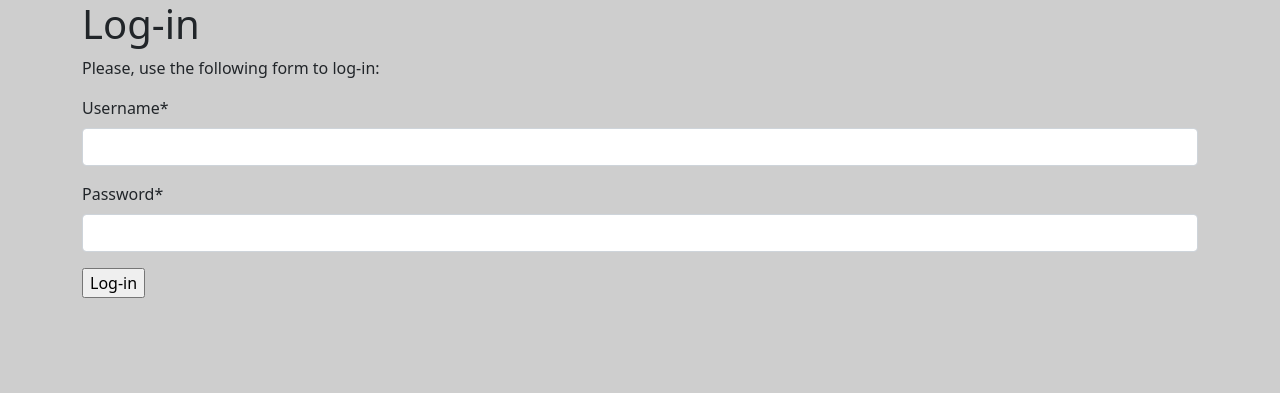
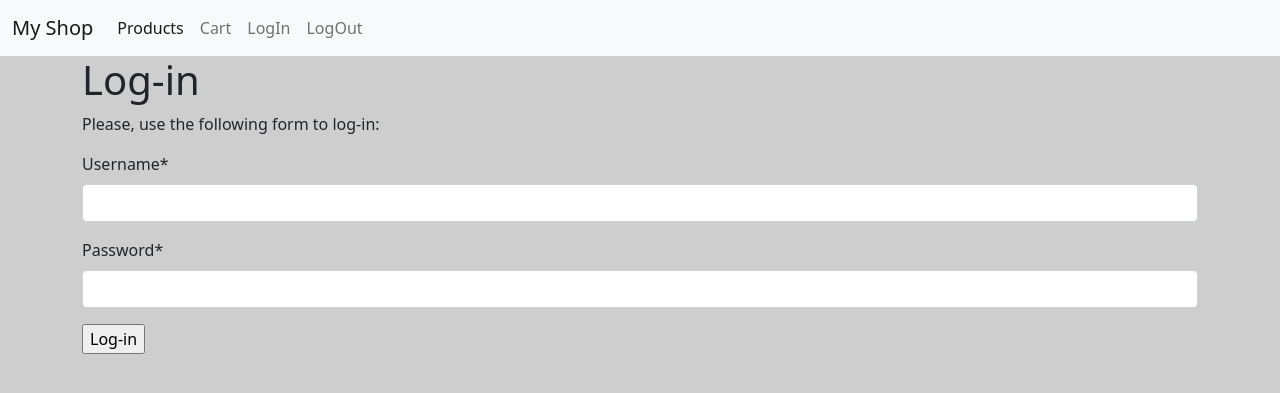
Before and after one commit to m0shanya/diplom, a Django app: page /login/ in a window 1280 px wide. Shown: the top 393 px of the page. Run offline with Django 4.2, Linux system fonts and the light colour scheme; some libraries are stand-ins or nearby versions.

Commit message:
add navbar, validation, cart

```diff
--- a/diplom/cart/forms.py
+++ b/diplom/cart/forms.py
@@ -1,6 +1,6 @@
 from django import forms
 
-PRODUCT_QUANTITY_CHOICES = [(i, str(i)) for i in range(1, 21)]
+PRODUCT_QUANTITY_CHOICES = [(i, str(i)) for i in range(1, 101)]
 
 
 class CartAddProductForm(forms.Form):
--- a/diplom/shop/views.py
+++ b/diplom/shop/views.py
@@ -20,34 +20,39 @@ def product_details_view(request, product_id):
     product = get_object_or_404(Product, id=product_id)
     product_cart_form = CartAddProductForm()
     if request.method == "POST":
-        if request.POST.get("count"):
-            Buy.objects.create(purchase=product, user=request.user, count=request.POST.get("count"))
-            return redirect("product_details_view", product_id=product_id)
+        if request.user.is_authenticated:
+            if request.POST.get("count"):
+                Buy.objects.create(purchase=product, user=request.user, count=request.POST.get("count"))
+                return redirect("product_details_view", product_id=product_id)
+        else:
+            return redirect('/login/', )
     return render(request, "shop/details.html", {"product": product, 'product_cart_form': product_cart_form})
 
 
 def user_login(request):
-    if request.method == 'POST':
-        form = LoginForm(request.POST)
-        if form.is_valid():
-            cd = form.cleaned_data
-            user = authenticate(username=cd['username'], password=cd['password'])
-            if user is not None:
-                if user.is_active:
-                    login(request, user)
-                    logger.info(request, f"Authenticated successfully")
-                    return redirect('/', )
+    if request.user.is_authenticated:
+        return render(request, 'shop/login.html', )
+    else:
+        if request.method == 'POST':
+            form = LoginForm(request.POST)
+            if form.is_valid():
+                cd = form.cleaned_data
+                user = authenticate(username=cd['username'], password=cd['password'])
+                if user is not None:
+                    if user.is_active:
+                        login(request, user)
+                        logger.info(request, f"Authenticated successfully")
+                        return redirect('/', )
+                    else:
+                        return HttpResponse('Disabled account')
                 else:
-                    return HttpResponse('Disabled account')
-            else:
-                return HttpResponse('Invalid login')
-    else:
-        form = LoginForm()
-    return render(request, 'shop/login.html', {'form': form})
+                    return HttpResponse('Invalid login')
+        else:
+            form = LoginForm()
+        return render(request, 'shop/login.html', {'form': form})
 
 
 def logout_view(request):
-    if request.method == "POST":
+    if request.method == "GET":
         logout(request)
-        return redirect('/', )
-    return render(request, "shop/logout.html", )
+        return render(request, "shop/logout.html", )
--- a/diplom/templates/base.html
+++ b/diplom/templates/base.html
@@ -10,6 +10,7 @@
   <title>{% block title %}{% endblock %}</title>
 </head>
 <body>
+  {% include "navbar.html" %}
   <div class="container">
     {% block content %}{% endblock %}
   </div>
--- a/diplom/templates/cart/detail.html
+++ b/diplom/templates/cart/detail.html
@@ -5,7 +5,7 @@
 {% endblock %}
 {% block content %}
     <h1>Your shopping cart</h1>
-    <table class="cart">
+    <table class="table">
         <thead>
         <tr>
             <th>Image</th>
@@ -21,13 +21,13 @@
             {% with product=item.product %}
                 <tr>
                     <td>
-                        <a href="{{ product.get_absolute_url }}">
+                        <a href="{% url "product_details_view" product.id%}">
                             <img src="
                                 {% if product.image %}
                                     {{ product.image.url }}
                                 {% else %}
                                     {% static 'no-image.jpg' %}
-                                {% endif %}">
+                                {% endif %}" width="80" height="80">
                         </a>
                     </td>
                     <td>{{ product.title }}</td>
--- /dev/null
+++ b/diplom/templates/navbar.html
@@ -0,0 +1,18 @@
+{% load static %}
+
+<nav class="navbar navbar-expand-lg navbar-light bg-light">
+  <div class="container-fluid">
+    <a class="navbar-brand">My Shop</a>
+    <button class="navbar-toggler" type="button" data-bs-toggle="collapse" data-bs-target="#navbarNavAltMarkup" aria-controls="navbarNavAltMarkup" aria-expanded="false" aria-label="Toggle navigation">
+      <span class="navbar-toggler-icon"></span>
+    </button>
+    <div class="collapse navbar-collapse" id="navbarNavAltMarkup">
+      <div class="navbar-nav">
+        <a class="nav-link active" aria-current="page" href="/">Products</a>
+        <a class="nav-link" href="/cart/">Cart</a>
+        <a class="nav-link" href="/login/">LogIn</a>
+        <a class="nav-link" href="/logout/">LogOut</a>
+      </div>
+    </div>
+  </div>
+</nav>
--- a/diplom/templates/shop/details.html
+++ b/diplom/templates/shop/details.html
@@ -31,7 +31,6 @@
       </form>
       <form method="post" action="{% url 'cart_add' product.id %}">
         {% csrf_token %}
-        <div class="container">
             <h3 class="mb-3">Add to cart</h3>
             <div class="row">
               <div class="col-6">
--- a/diplom/templates/shop/login.html
+++ b/diplom/templates/shop/login.html
@@ -8,9 +8,13 @@
             Your username and password didn't match.
             Please try again.
         </p>
+    {% elif user.is_authenticated %}
+        <p>
+            You are already logged in.
+            Go <a href="/">shopping</a>.
+        </p>
     {% else %}
         <p>Please, use the following form to log-in:</p>
-    {% endif %}
         <div class="login-form">
             <form action="{% url "login" %}" method="post">
                 {{ form|crispy }}
@@ -19,4 +23,5 @@
                 <p><input type="submit" value="Log-in"></p>
             </form>
         </div>
+    {% endif %}
 {% endblock %}
```
Also changed, not shown: diplom/cart/views.py (+25 -16 lines). Lines whose indentation alone changed are shown as unchanged.
